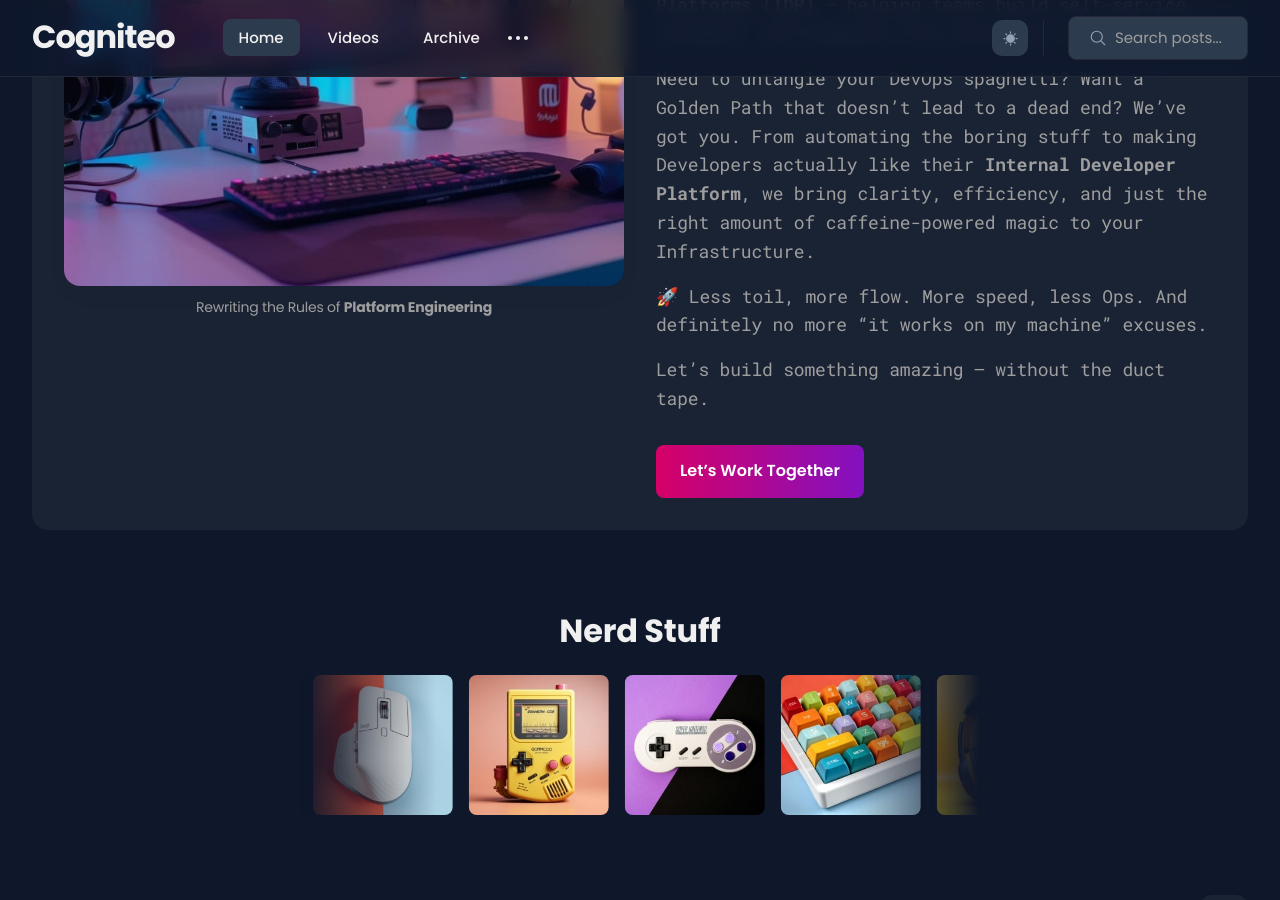
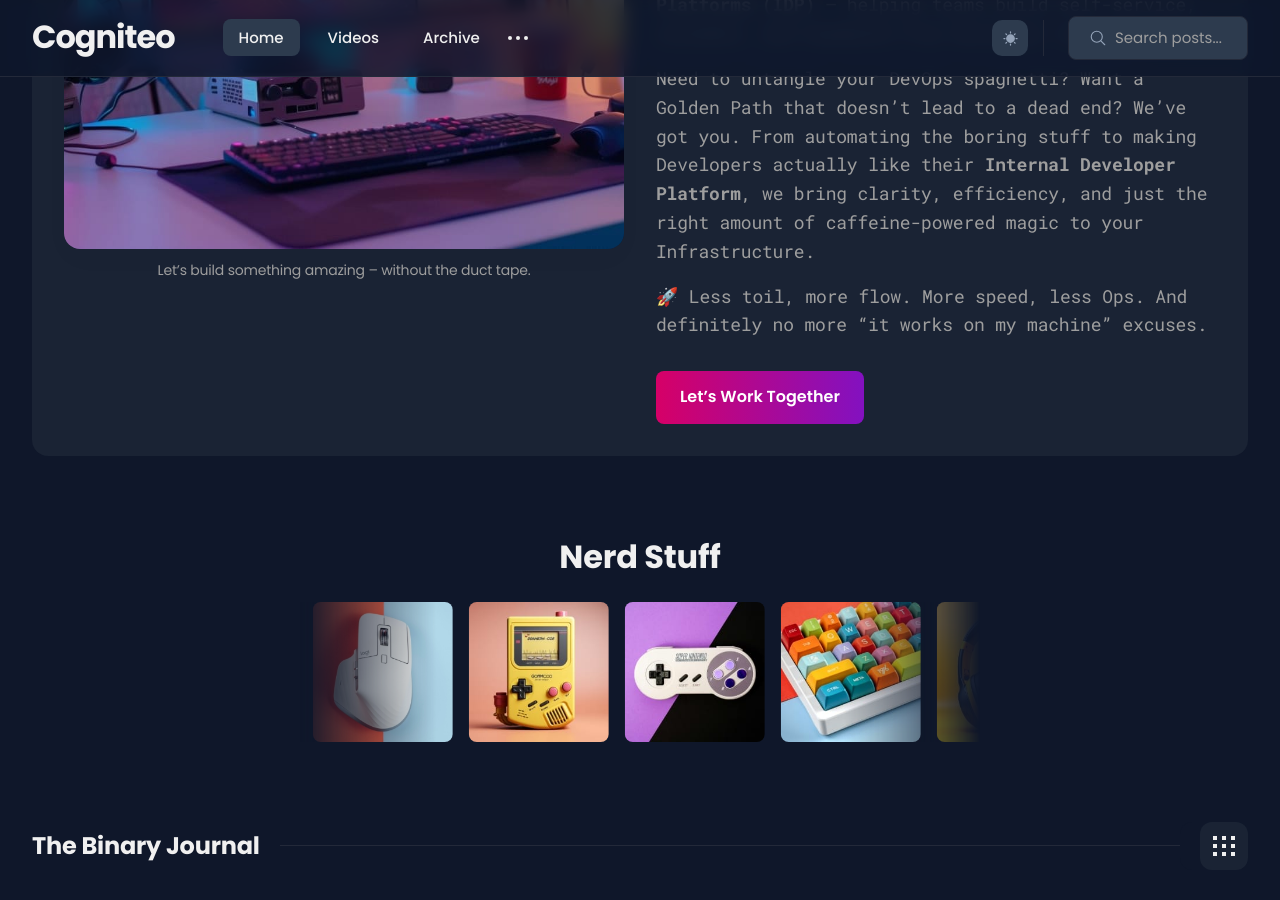
Before and after one commit to Cogniteo/cogniteo.github.io, a Jekyll site: the page built from index.html, in a window 1280 px wide and 900 px high, scrolled down 697 px. Built offline with Jekyll 4.4.1, drawn with Linux system fonts in a browser that asks for light colours; the list of posts is cut into pages by our own code.

Commit message:
Minor update

```diff
--- a/_data/settings.yml
+++ b/_data/settings.yml
@@ -61,10 +61,8 @@ hero:
     Need to untangle your DevOps spaghetti? Want a Golden Path that doesn't lead to a dead end? We’ve got you. From automating the boring stuff to making Developers actually like their <b>Internal Developer Platform</b>, we bring clarity, efficiency, and just the right amount of caffeine-powered magic to your Infrastructure.
 
     🚀 Less toil, more flow. More speed, less Ops. And definitely no more “it works on my machine” excuses.
-
-    Let’s build something amazing – without the duct tape.
   hero_image: /images/01.jpg
-  hero_image_caption: Rewriting the Rules of <b>Platform Engineering</b>
+  hero_image_caption: Let’s build something amazing – without the duct tape.
   hero_button_text: Let’s Work Together
   hero_button_link: '/contact/'
 
```
